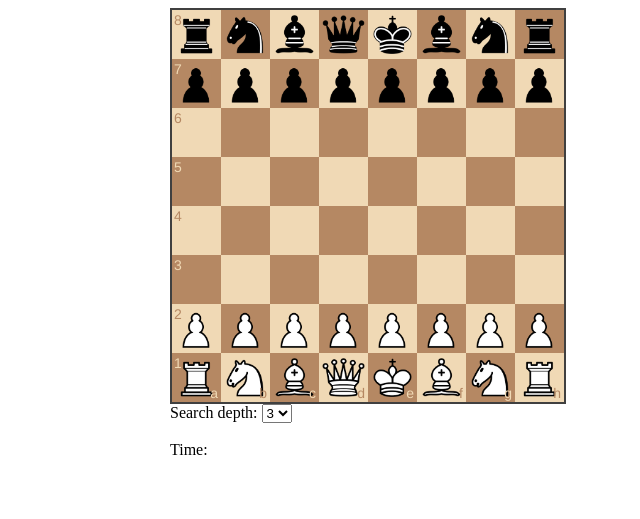
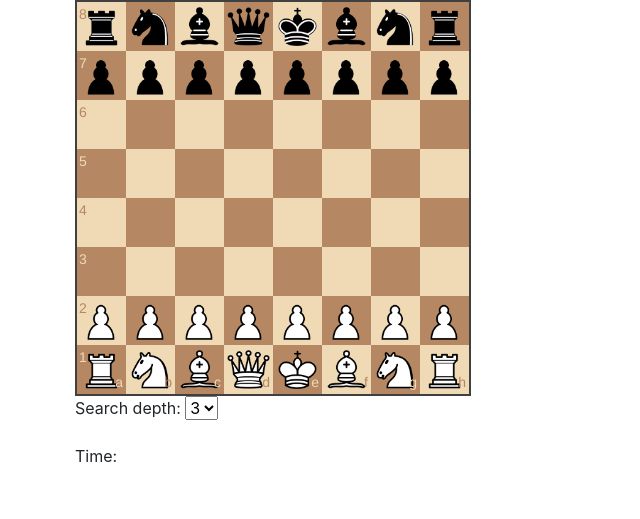
Before and after one commit to onemorelenin/chess, a website: page index.html in a window 1280 px wide. Shown: the whole page, without its empty margins (270-910 px from the left). Drawn offline with nearby package versions, Linux system fonts and the light colour scheme.

Commit message:
Update index.html

```diff
--- a/index.html
+++ b/index.html
@@ -3,11 +3,17 @@
 <head>
     <meta charset="UTF-8">
     <link rel="stylesheet" href="lib/chessboardjs/css/chessboard-0.3.0.css">
+    <link rel="stylesheet" href="https://cdn.jsdelivr.net/npm/bootstrap@4.6.0/dist/css/bootstrap.min.css" integrity="sha384-B0vP5xmATw1+K9KRQjQERJvTumQW0nPEzvF6L/Z6nronJ3oUOFUFpCjEUQouq2+l" crossorigin="anonymous">
     <link rel="stylesheet" href="style.css">
     <title>Simple chess</title>
 </head>
 <body>
+<div class="container">
+    <div class="row">
+        <div class="box col-12 col-sm-12 col-md-8 col-lg-10">
             <div id="board" class="board"></div>
+        </div>
+        <div class="box col-12 col-sm-12 col-md-8 col-lg-10">
             <div class="info">
                 Search depth:
                 <select id="search-depth">
@@ -26,7 +32,9 @@
                 <!-- <span>Positions/s: <span id="positions-per-s"></span> </span> -->
                 <br>
                 <br>
-    <div id="move-history" class="move-history">
+                <div id="move-history" class="move-history"></div>
+            </div>
+        </div>
     </div>
 </div>
 <script src="lib/jquery/jquery-3.2.1.min.js"></script>
```
Lines whose indentation alone changed are shown as unchanged.
